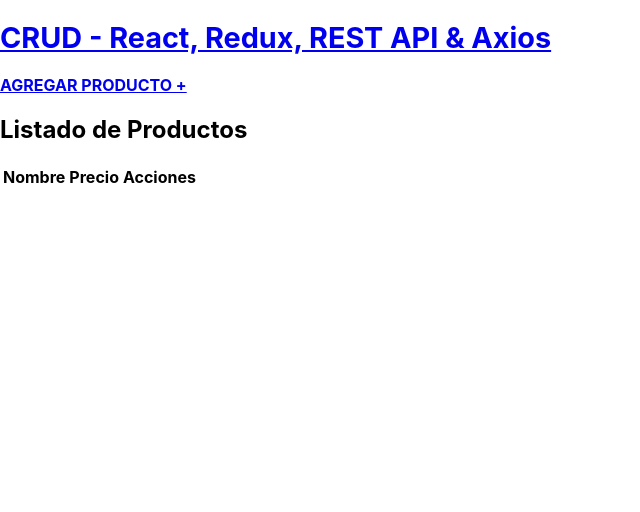
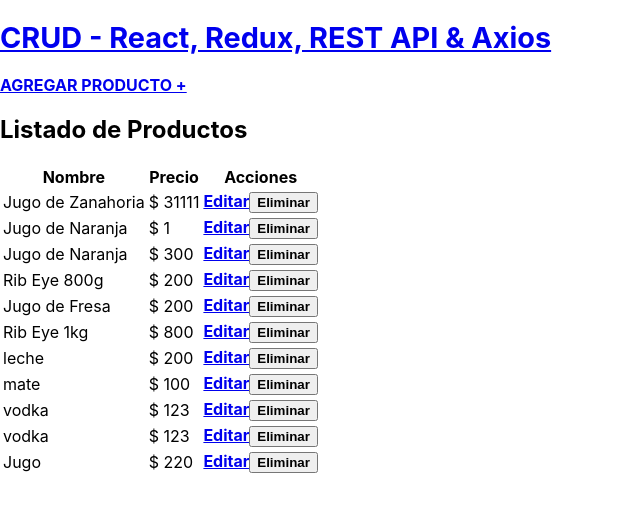
Before and after one commit to jplozada/Redux_crud, a React (Create React App) app: page / in a window 1280 px wide. Shown: the top 512 px of the page, without its empty margins (0-640 px from the left). Built offline with nearby package versions, Linux system fonts and the light colour scheme; data requests are answered from the project's data file; the HTML template or start-up script is replaced by a standard one.

Commit message:
Showing Productos GET request data on Productos component

```diff
--- /dev/null
+++ b/src/components/Producto.js
@@ -0,0 +1,23 @@
+import React from 'react';
+import {Link} from 'react-router-dom';
+
+const Producto = ({producto}) => {
+
+    const {nombre, precio, id} = producto;
+
+    return (
+        <tr>
+            <td>{nombre}</td>
+            <td><span className="font-weight-bold">$ {precio}</span></td>
+            <td className="acciones">
+                <Link to={`/productos/editar/${id}`} className="btn btn-primary mr-2">Editar</Link>
+                <button
+                    type="button"
+                    className="btn btn-danger"
+                >Eliminar</button>
+            </td>
+        </tr>
+    );
+}
+
+export default Producto;
--- a/src/components/Productos.js
+++ b/src/components/Productos.js
@@ -1,5 +1,5 @@
 import React, {Fragment, useEffect} from 'react';
-
+import Producto from './Producto';
 //Redux
 import {useSelector, useDispatch} from 'react-redux';
 import {obtenerProductosAction} from '../actions/productoActions';
@@ -15,6 +15,10 @@
 
     }, []);
 
+    // Obtener el state
+    const productos = useSelector(state => state.productos.productos);
+    console.log(productos);
+
     return (
         <Fragment>
             <h2 className="text-center my-5">Listado de Productos</h2>
@@ -27,6 +31,14 @@
                     </tr>
                 </thead>
                 <tbody>
+                    {productos.length === 0 ? 'No hay productos' : (
+                        productos.map(producto => (
+                            <Producto
+                                key={producto.id}
+                                producto={producto}
+                            />
+                        ))
+                    )}
                 </tbody>
             </table>
         </Fragment>
```
